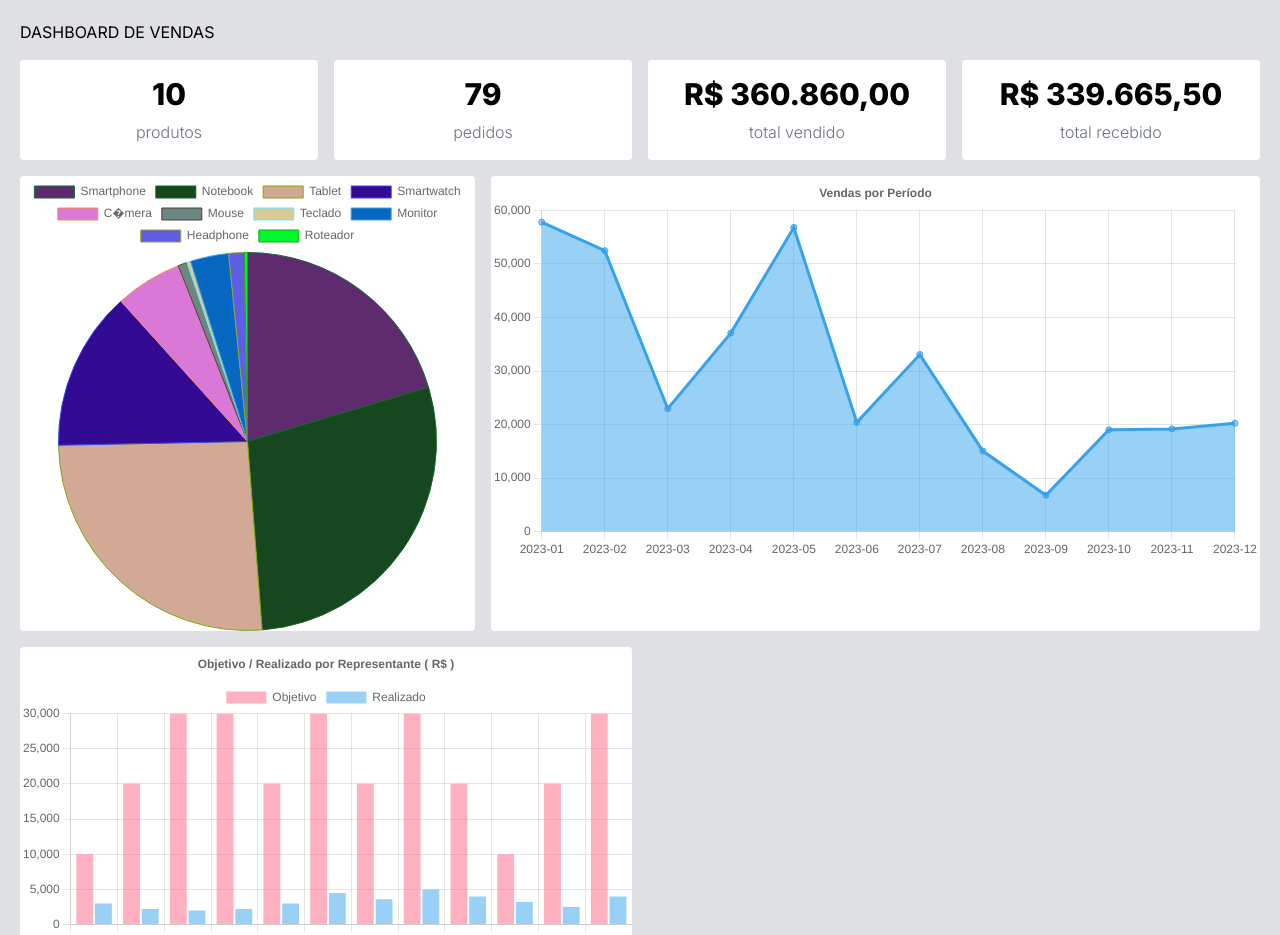
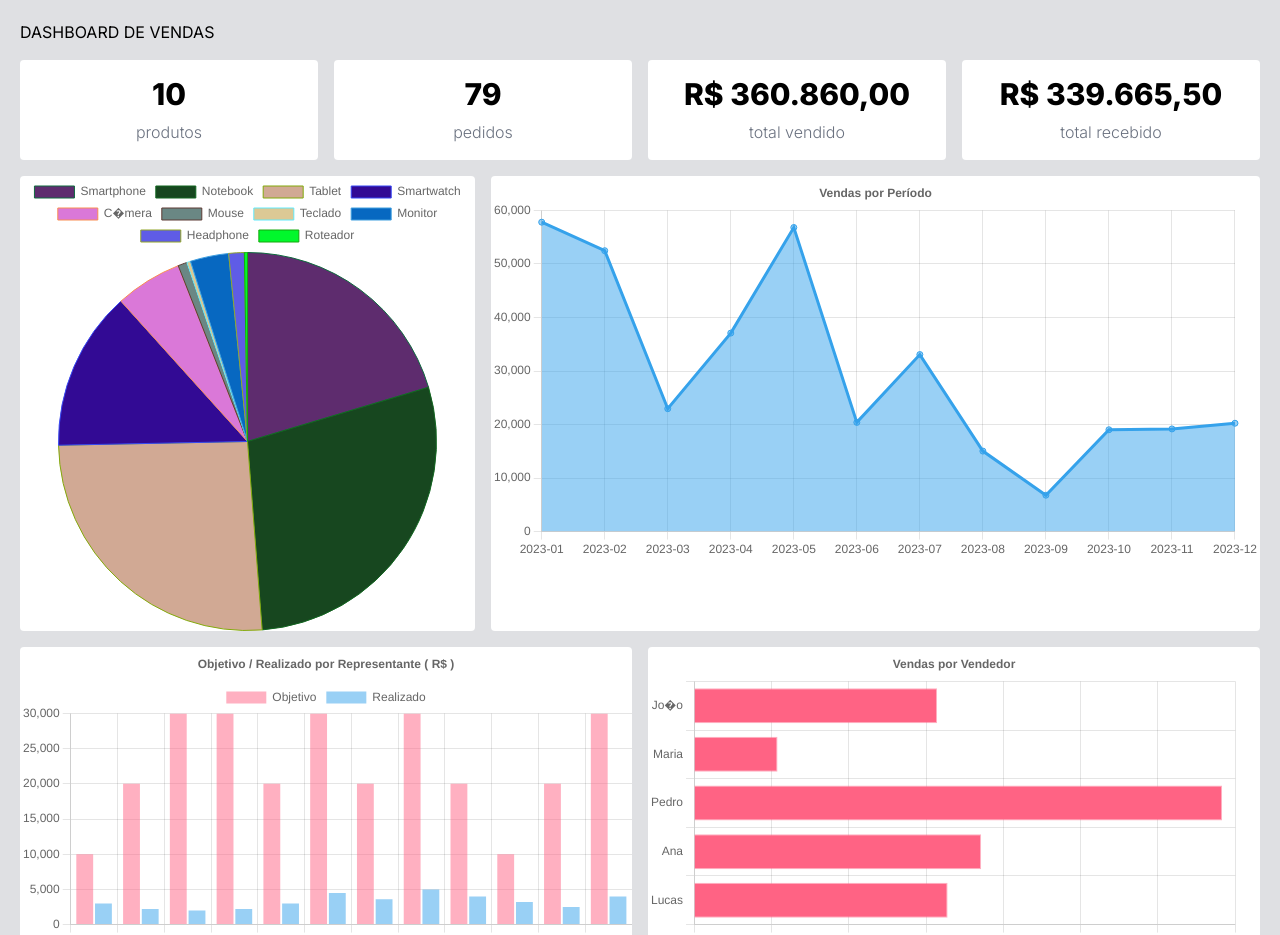
Before and after one commit to fersdev/dashboard-nextjs, a Next.js app: page / in a window 1280 px wide. Shown: the top 935 px of the page. Built offline with nearby package versions, Linux system fonts and the light colour scheme; no server answers.

Commit message:
horizontal bar

```diff
--- a/app/page.tsx
+++ b/app/page.tsx
@@ -84,9 +84,9 @@ export default function Home() {
       <div className="rounded  bg-white  col-span-full sm:col-span-4">
         <VerticalBar />
       </div>
-      {/* <div className="rounded bg-white col-span-full sm:col-span-4">
+      <div className="rounded bg-white col-span-full sm:col-span-4">
         <HorizontalBar />
-      </div> */}
+      </div>
       <div className="rounded  bg-white col-span-full">
         <TableComponent dataset={dataset ? dataset.data : []} />
       </div>
```
